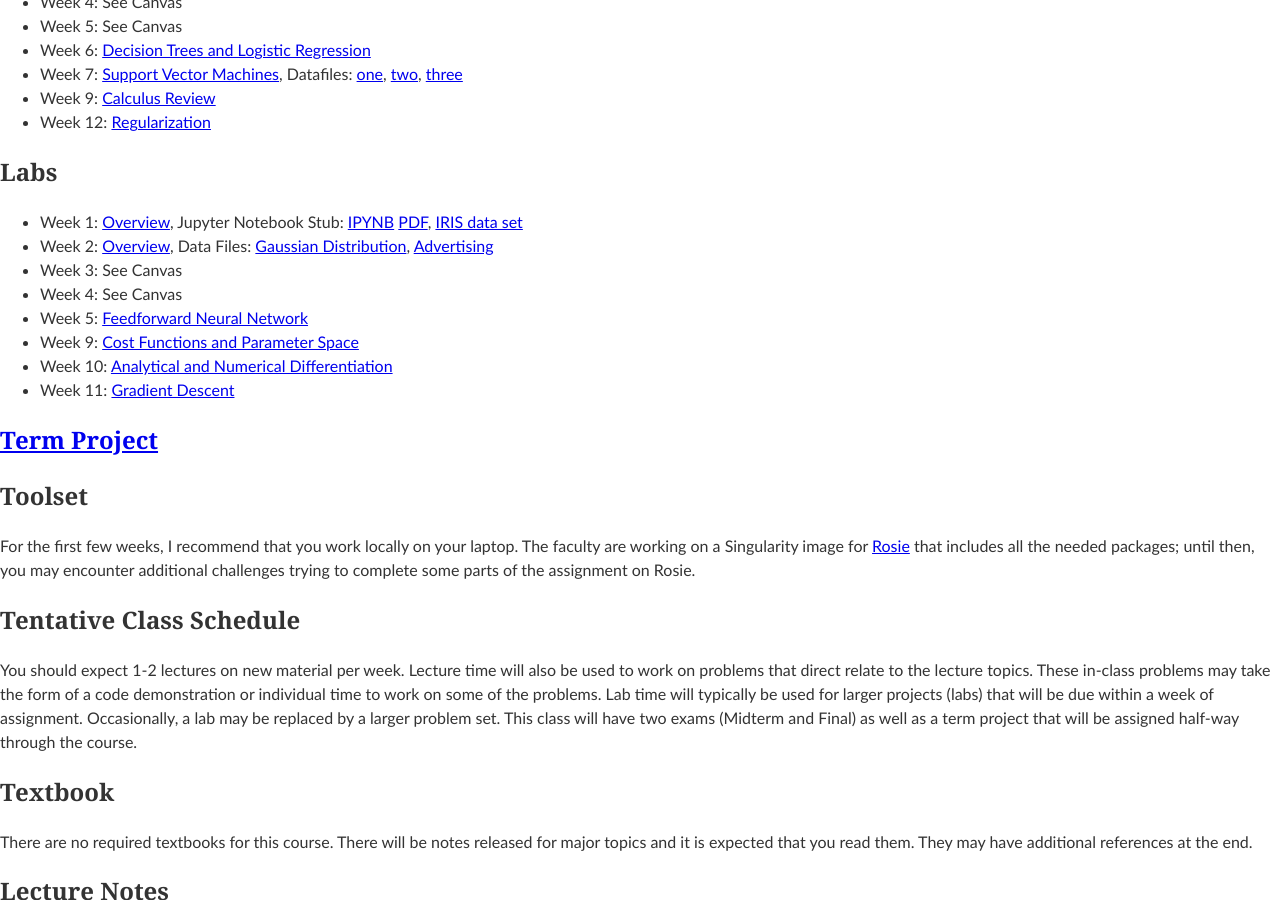
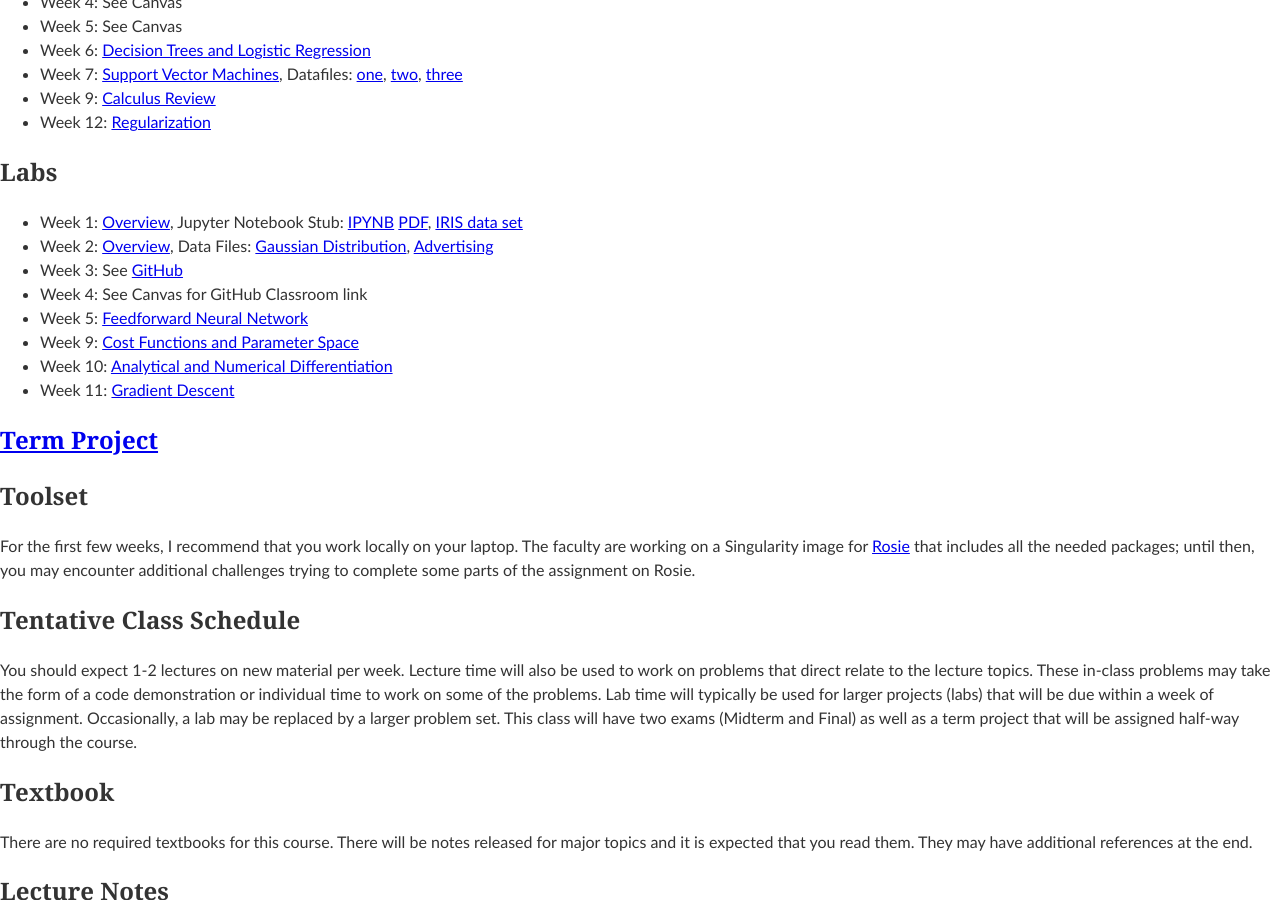
Before and after one commit to edurant/edurant.github.io, a Jekyll site: the page built from courses/csc4601/index.md, in a window 1280 px wide and 900 px high, scrolled down 847 px. Built offline with Jekyll 4.4.1, drawn with Linux system fonts in a browser that asks for light colours.

Commit message:
CSC5601: More lab doc that was previously just in Canvas

```diff
--- a/courses/csc4601/index.md
+++ b/courses/csc4601/index.md
@@ -42,8 +42,8 @@ Graduate students enrolled in the course will complete all the undergraduate ass
 ## Labs
 * Week 1: [Overview](lab/01/lab01.pdf), Jupyter Notebook Stub: [IPYNB](lab/01/username_lab01_stub.ipynb) [PDF](lab/01/username_lab01_stub.pdf), [IRIS data set](lab/01/IRIS.csv)
 * Week 2: [Overview](lab/02/lab02.pdf), Data Files: [Gaussian Distribution](lab/02/gaussdist.csv), [Advertising](lab/02/advertising.csv)
-* Week 3: See Canvas
-* Week 4: See Canvas
+* Week 3: See [GitHub](https://github.com/edurant/msoe/tree/master/csc4601/lab-03)
+* Week 4: See Canvas for GitHub Classroom link
 * Week 5: [Feedforward Neural Network](lab/05/)
 * Week 9: [Cost Functions and Parameter Space](lab/09/)
 * Week 10: [Analytical and Numerical Differentiation](lab/10/)
```
